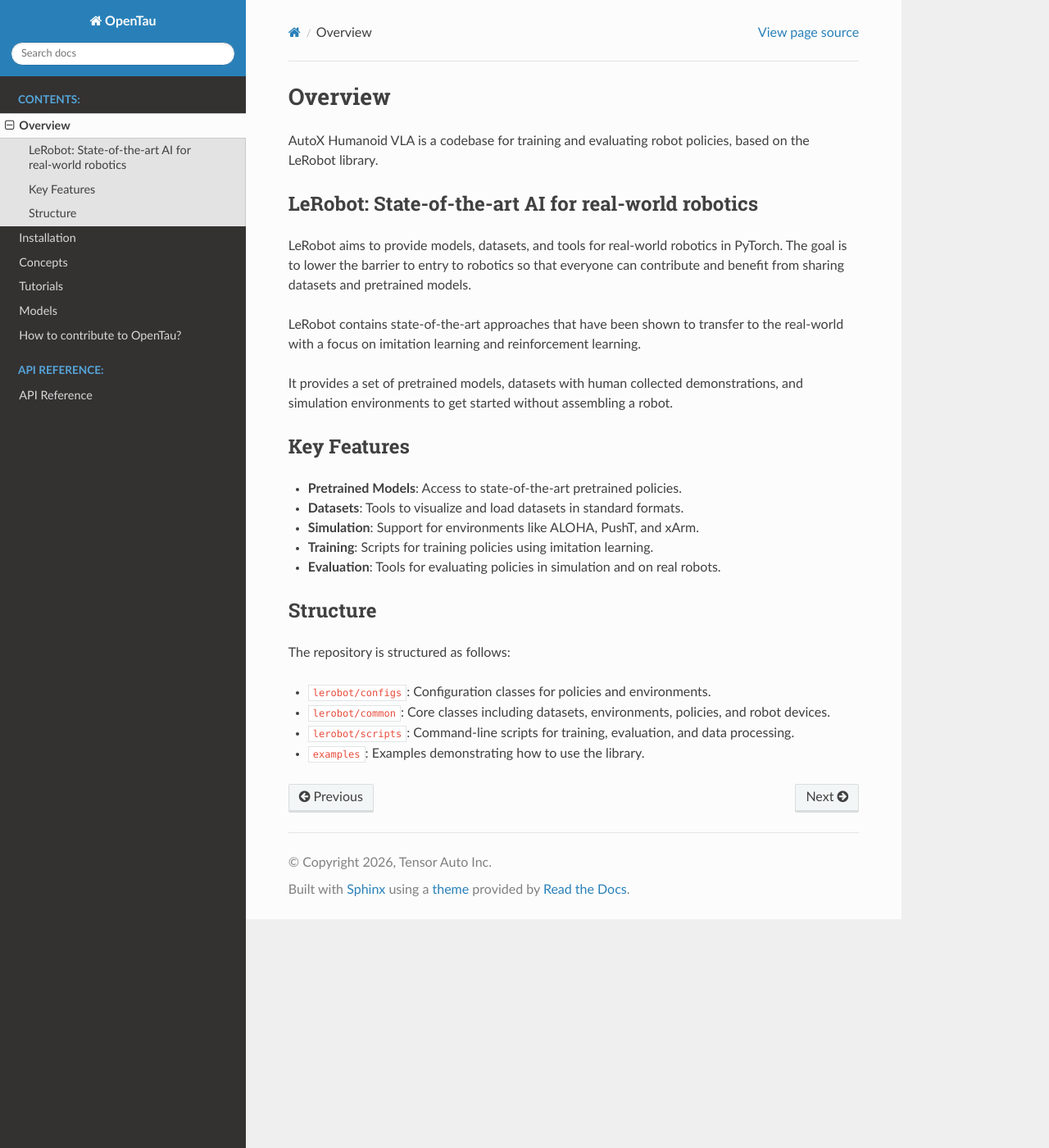
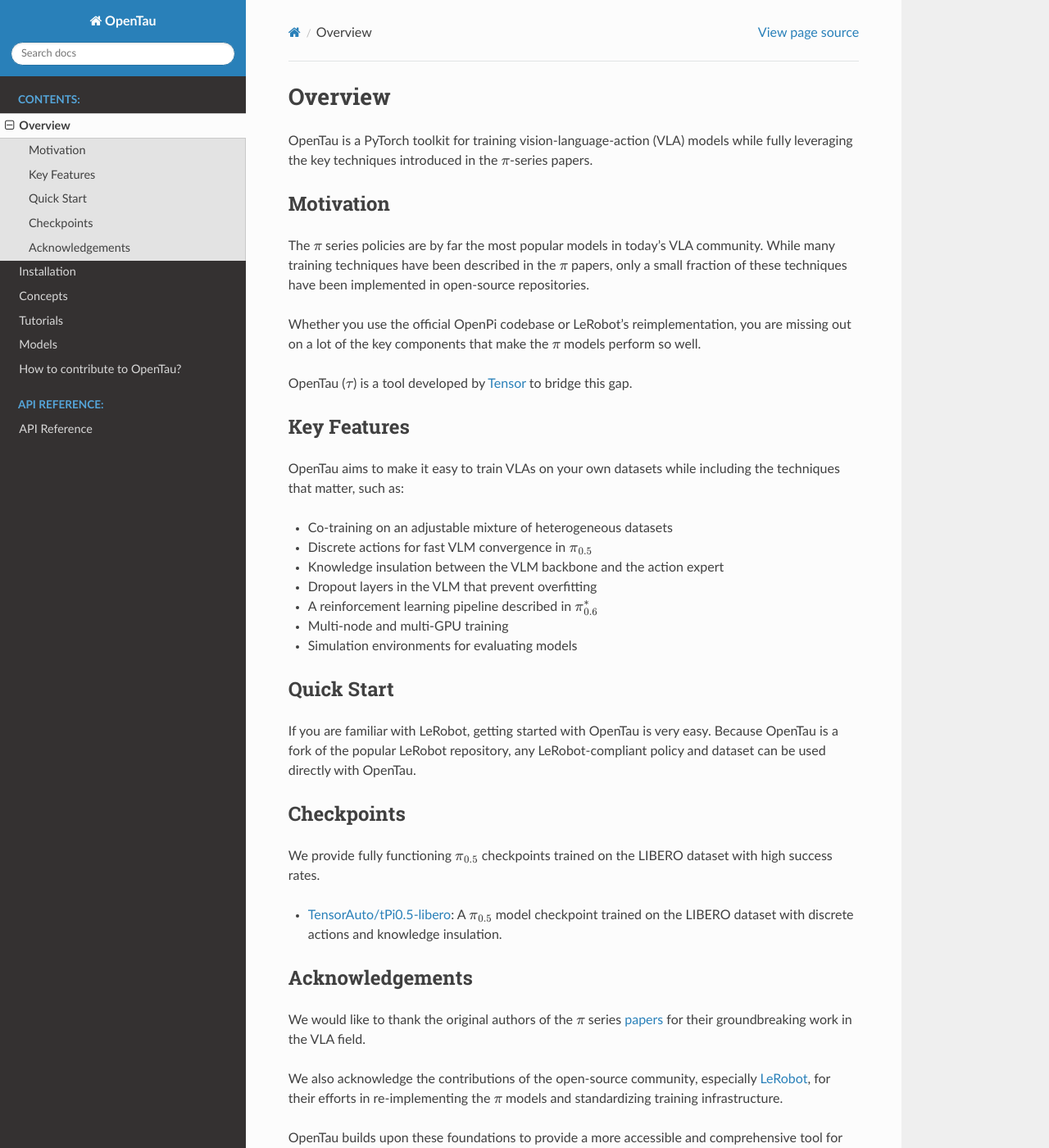
Before and after one commit to TensorAuto/OpenTau, a Sphinx documentation site: the page built from docs/source/overview.rst, in a window 1280 px wide and 1400 px high. Shown: the whole window at 82% size. Built offline with Sphinx 7.4.7 and the Read the Docs theme 3.1.0, drawn with Linux system fonts in a browser that asks for light colours; some of the changed text lies outside the part shown.

Commit message:
feat: update overview.rst

```diff
--- a/docs/source/overview.rst
+++ b/docs/source/overview.rst
@@ -1,32 +1,47 @@
 Overview
 ========
 
-AutoX Humanoid VLA is a codebase for training and evaluating robot policies, based on the LeRobot library.
+OpenTau is a PyTorch toolkit for training vision-language-action (VLA) models while fully leveraging the key techniques introduced in the :math:`\pi`-series papers.
 
-LeRobot: State-of-the-art AI for real-world robotics
-----------------------------------------------------
+Motivation
+----------
 
-LeRobot aims to provide models, datasets, and tools for real-world robotics in PyTorch. The goal is to lower the barrier to entry to robotics so that everyone can contribute and benefit from sharing datasets and pretrained models.
+The :math:`\pi` series policies are by far the most popular models in today's VLA community. While many training techniques have been described in the :math:`\pi` papers, only a small fraction of these techniques have been implemented in open-source repositories.
 
-LeRobot contains state-of-the-art approaches that have been shown to transfer to the real-world with a focus on imitation learning and reinforcement learning.
+Whether you use the official OpenPi codebase or LeRobot's reimplementation, you are missing out on a lot of the key components that make the :math:`\pi` models perform so well.
 
-It provides a set of pretrained models, datasets with human collected demonstrations, and simulation environments to get started without assembling a robot.
+OpenTau (:math:`\tau`) is a tool developed by `Tensor <https://www.tensor.auto>`_ to bridge this gap.
 
 Key Features
 ------------
 
-* **Pretrained Models**: Access to state-of-the-art pretrained policies.
-* **Datasets**: Tools to visualize and load datasets in standard formats.
-* **Simulation**: Support for environments like ALOHA, PushT, and xArm.
-* **Training**: Scripts for training policies using imitation learning.
-* **Evaluation**: Tools for evaluating policies in simulation and on real robots.
+OpenTau aims to make it easy to train VLAs on your own datasets while including the techniques that matter, such as:
 
-Structure
----------
+- Co-training on an adjustable mixture of heterogeneous datasets
+- Discrete actions for fast VLM convergence in :math:`\pi_{0.5}`
+- Knowledge insulation between the VLM backbone and the action expert
+- Dropout layers in the VLM that prevent overfitting
+- A reinforcement learning pipeline described in :math:`\pi^*_{0.6}`
+- Multi-node and multi-GPU training
+- Simulation environments for evaluating models
 
-The repository is structured as follows:
+Quick Start
+-----------
 
-* ``lerobot/configs``: Configuration classes for policies and environments.
-* ``lerobot/common``: Core classes including datasets, environments, policies, and robot devices.
-* ``lerobot/scripts``: Command-line scripts for training, evaluation, and data processing.
-* ``examples``: Examples demonstrating how to use the library.
+If you are familiar with LeRobot, getting started with OpenTau is very easy. Because OpenTau is a fork of the popular LeRobot repository, any LeRobot-compliant policy and dataset can be used directly with OpenTau.
+
+Checkpoints
+-----------
+
+We provide fully functioning :math:`\pi_{0.5}` checkpoints trained on the LIBERO dataset with high success rates.
+
+- `TensorAuto/tPi0.5-libero <https://huggingface.co/TensorAuto/tPi0.5-libero>`_: A :math:`\pi_{0.5}` model checkpoint trained on the LIBERO dataset with discrete actions and knowledge insulation.
+
+Acknowledgements
+----------------
+
+We would like to thank the original authors of the :math:`\pi` series `papers <https://www.pi.website/blog>`_ for their groundbreaking work in the VLA field.
+
+We also acknowledge the contributions of the open-source community, especially `LeRobot <https://huggingface.co/lerobot>`_, for their efforts in re-implementing the :math:`\pi` models and standardizing training infrastructure.
+
+OpenTau builds upon these foundations to provide a more accessible and comprehensive tool for training vision-language agents.
```
